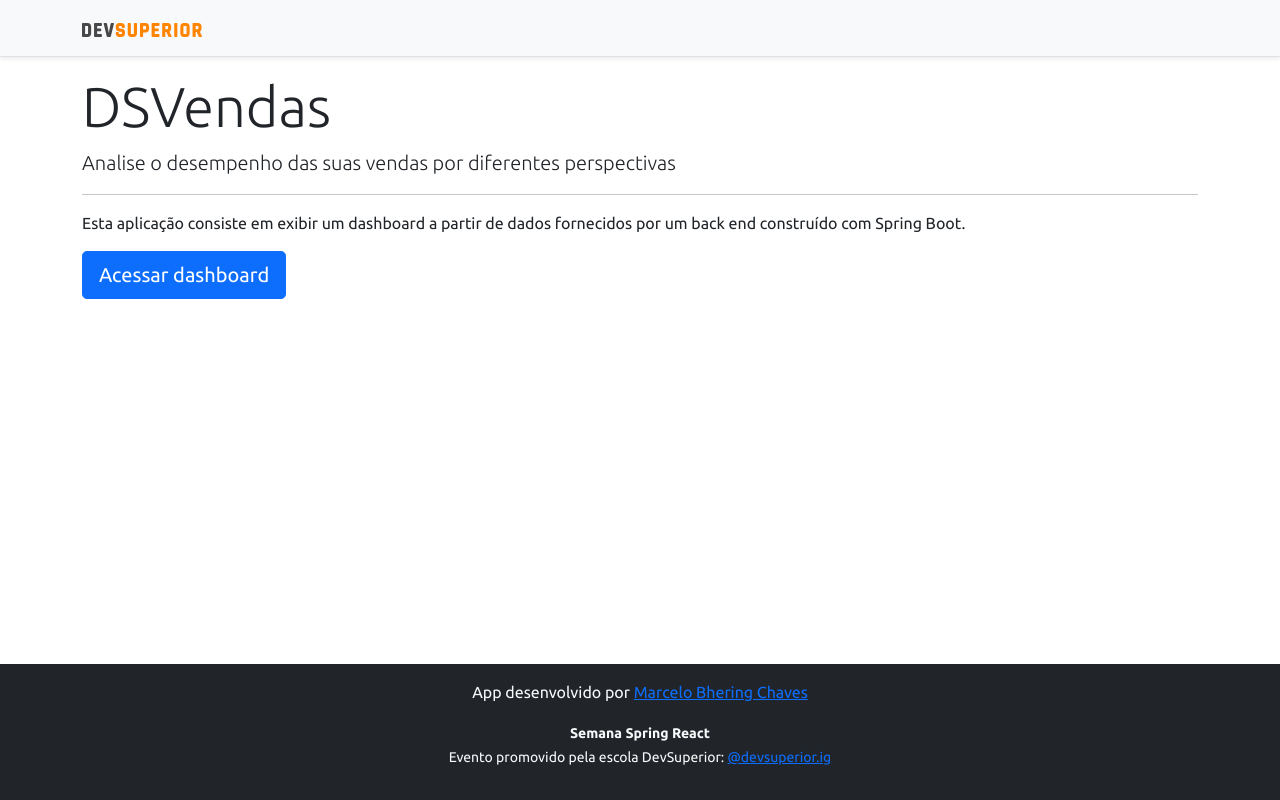
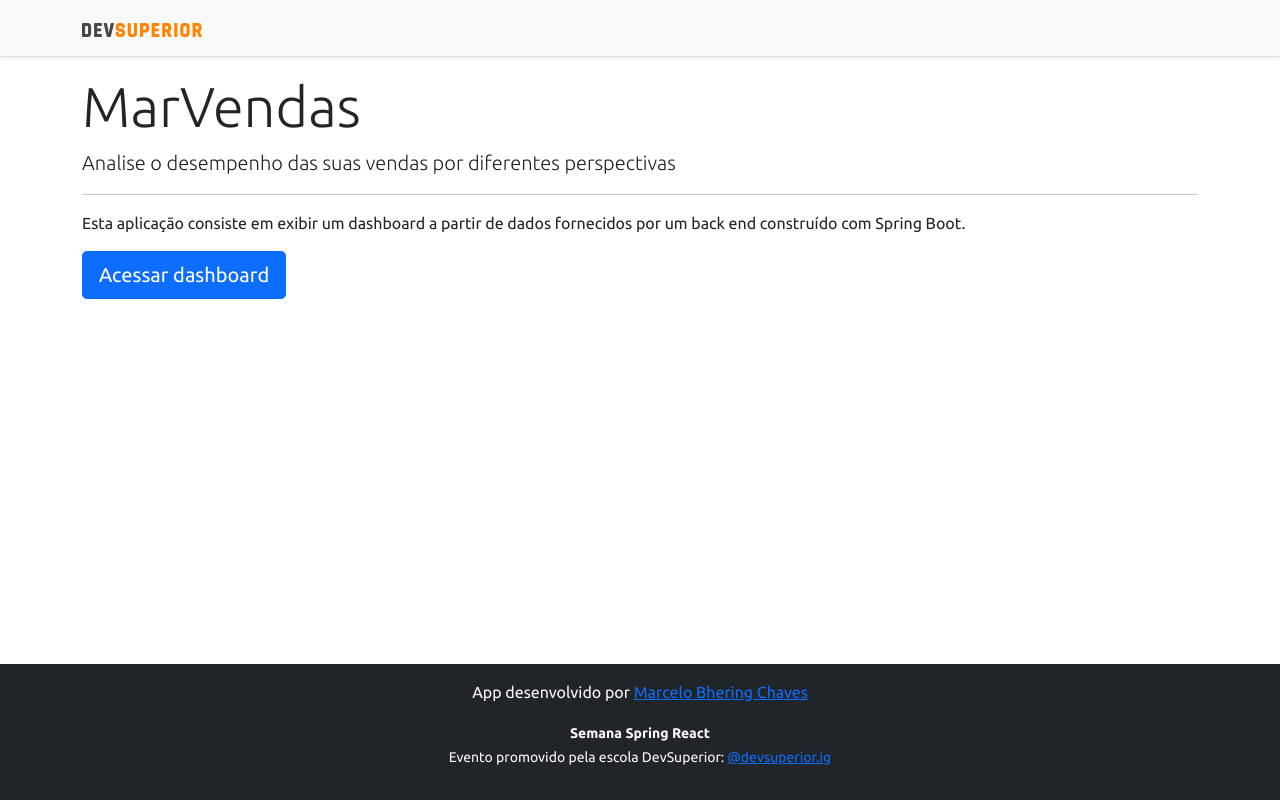
Before and after one commit to Marcelobhering/projeto-demoVendas, a React (Create React App) app in the folder frontend/: page / in a window 1280 px wide. Built offline with nearby package versions, Linux system fonts and the light colour scheme; no server answers.

Commit message:
modif Home, Dashb, CharB

```diff
--- a/frontend/src/App.tsx
+++ b/frontend/src/App.tsx
@@ -1,4 +1,5 @@
 import Routes from "Routes";
+
 
 function App() {
   return (
--- a/frontend/src/components/BarChart/index.tsx
+++ b/frontend/src/components/BarChart/index.tsx
@@ -32,7 +32,7 @@ const BarChart = () => {
     });
 
     useEffect(() => {
-        axios.get(`${BASE_URL}/sales/success-by-sellers`)
+        axios.get(`${BASE_URL}/sales/success-by-seller`)
             .then(response => {
                 const data = response.data as SaleSuccess[];
                 const myLabels = data.map(x => x.sellerName);
@@ -49,14 +49,14 @@ const BarChart = () => {
                         }
                     ]
                 });
-                //console.log(chartData)
+
             });
     }, []);
 
     const options = {
         plotOptions: {
             bar: {
-                horizontal: true,
+                horizontal:true,
             }
         },
     };
--- a/frontend/src/pages/Dashboard/index.tsx
+++ b/frontend/src/pages/Dashboard/index.tsx
@@ -18,13 +18,14 @@ const Dashboard = () => {
                             <h5 className="text-center text secondary">Todas de sucesso (%) </h5>
                             <BarChart />
                         </div>
+
                         <div className="col-sm-6">
                             <h5 className="text-center text secondary">Todas as vendas </h5>
                             <DonutChart />
                         </div>
                     </div>
 
-                    <div className="text-primary py-3">
+                    <div className=" py-3">
                         <h2 className="text-primary">todas vendas</h2>
                     </div>
 
--- a/frontend/src/pages/Home/index.tsx
+++ b/frontend/src/pages/Home/index.tsx
@@ -8,11 +8,11 @@ const Home = () => {
      <NavBar />
     <div className="container">
       <div className="jumbotron">
-        <h1 className="display-4">DSVendas</h1>
+        <h1 className="display-4">MarVendas</h1>
         <p className="lead">Analise o desempenho das suas vendas por diferentes perspectivas</p>
         <hr />
        <p>Esta aplicação consiste em exibir um dashboard a partir de dados fornecidos por um back end construído com Spring Boot.</p>
-       <Link className ="btn btn-primary btn-lg" to="/dashaboard">
+       <Link className ="btn btn-primary btn-lg" to="/dashboard">
 
          Acessar dashboard
        </Link>
```
Also changed, not shown: frontend/src/Routes.tsx (+14 -5 lines).
